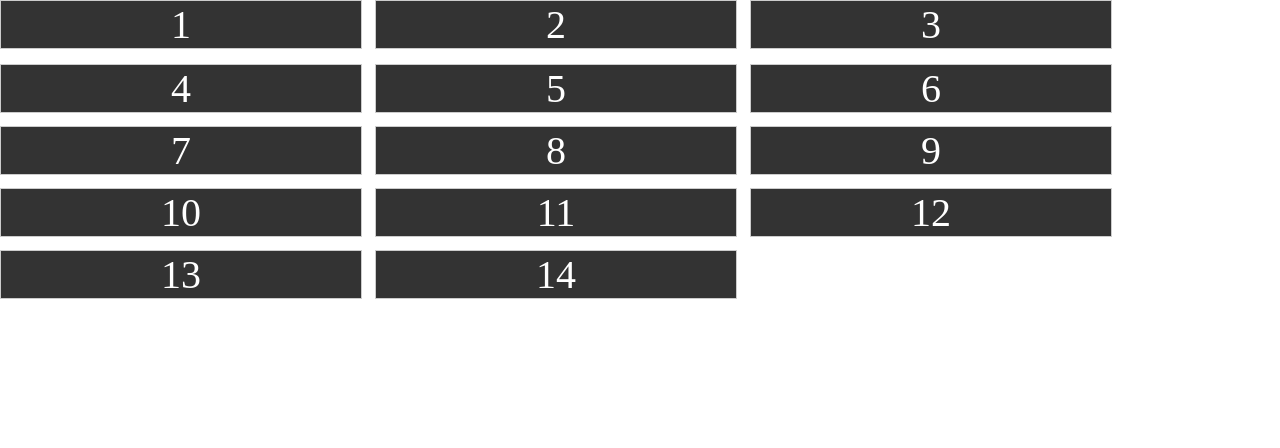
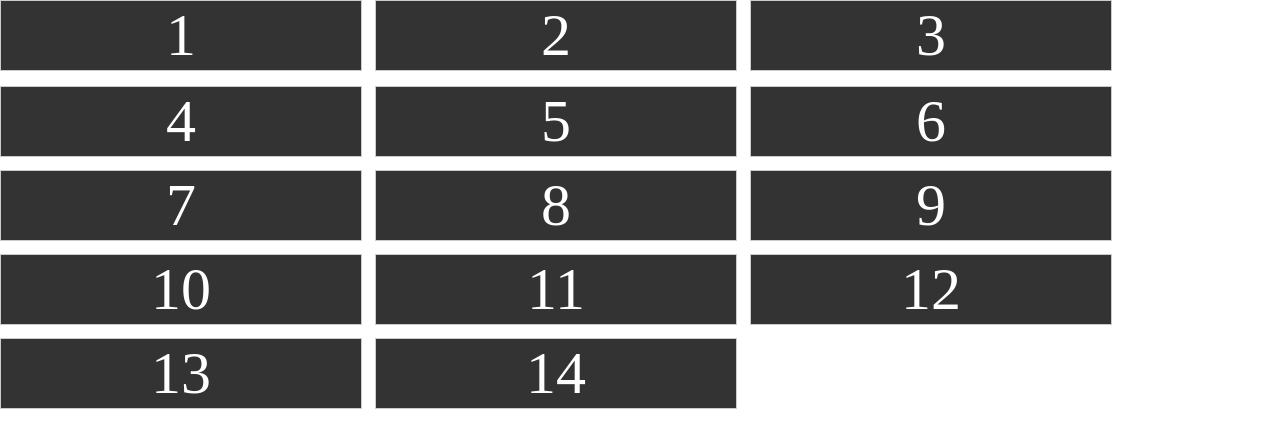
Before and after one commit to Yacent/waterflow.js, a plain HTML site: page waterflow.html in a window 1280 px wide. Drawn offline with Linux system fonts and the light colour scheme.

Commit message:
change the style of css

```diff
--- a/waterflow.html
+++ b/waterflow.html
@@ -4,25 +4,10 @@
 	<meta charset="UTF-8">
 	<title>Document</title>
 	<style type="text/css">
-		* {
-			margin: 0;
-			border: 0;
-			padding: 0;
-		}
-		.waterflow {
-		    position: relative;
-		}
-		.flow {
-		    background: rgba(0,0,0,.8);
-		    position: absolute;
-		    border: 1px solid #ccc;
-		}
-		.flow .flowItem {
-		    width: 100%;
-		    font-size: 30pt;
-		    color: #fff;
-		    text-align: center;
-		}
+		* {margin: 0;border: 0;padding: 0;}
+		.waterflow {position: relative;}
+		.flow {background: rgba(0,0,0,.8);position: absolute;border: 1px solid #ccc;}
+		.flow .flowItem {width: 100%;font-size: 60px;color: #fff;text-align: center;}
 	</style>
 </head>
 <body>
```
